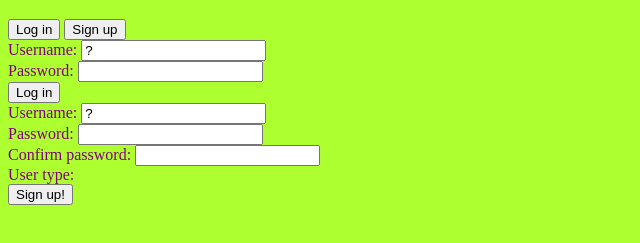
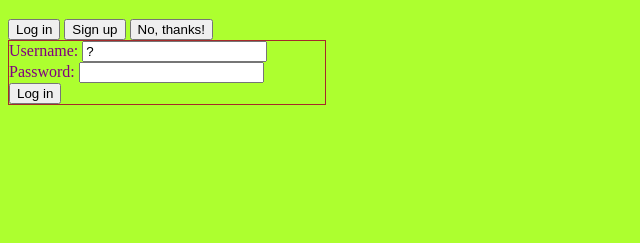
Before and after one commit to tnkhanh/meadow, a plain HTML site: page housee/index.html in a window 1280 px wide. Both pictures are taken after a click on the button "Log in". Shown: the part 61-304 px from the top of the page, without its empty margins (0-640 px from the left). Drawn offline with Linux system fonts and the light colour scheme.

Commit message:
Add login/signup site

```diff
--- /dev/null
+++ b/css/general.css
@@ -0,0 +1,4 @@
+body {
+  background-color: greenyellow;
+  color: purple;
+}
--- a/css/main.css
+++ b/css/main.css
@@ -1,8 +1,3 @@
-body {
-  background-color: greenyellow;
-  color: purple;
-}
-
 #meadow{
     width: 200px;
     height: auto;
--- /dev/null
+++ b/housee/css/main.css
@@ -0,0 +1,7 @@
+.log-form {
+    border-style: solid;
+    border-width: 1px;
+    border-color: brown;
+    display: none;
+    width: 25%;
+}
--- a/housee/index.html
+++ b/housee/index.html
@@ -2,14 +2,16 @@
 <html>
     <head>
         <title> Housee! The housing site! </title>
-        <link rel="stylesheet" type="text/css" href="../css/main.css">
+        <link rel="stylesheet" type="text/css" href="../css/general.css">
+        <link rel="stylesheet" type="text/css" href="css/main.css">
     </head>
     <body>
         <h1> Housee </h1>
-        <button type="button"> Log in </button>
-        <button type="button"> Sign up </button>
+        <button type="button" id="login-btn"> Log in </button>
+        <button type="button" id="signup-btn"> Sign up </button>
+        <button type="button" id="no-btn"> No, thanks! </button>
 
-        <div id="log-in">
+        <div id="log-in" class="log-form">
             <form>
                 Username: <input type="text" name="username" value="?"> <br>
                 Password: <input type="password" name="password"> <br>
@@ -17,7 +19,7 @@
             </form>
         </div>
 
-        <div id="sign-up">
+        <div id="sign-up" class="log-form">
             <form>
                 Username: <input type="text" name="username" value="?"> <br>
                 Password: <input type="password" name="password"> <br>
@@ -26,5 +28,6 @@
                 <button type="button"> Sign up! </button>
             </form>
         </div>
+        <script src="js/main.js"> </script>
     </body>
 <html>
--- /dev/null
+++ b/housee/js/main.js
@@ -0,0 +1,20 @@
+var loginBtn = document.getElementById("login-btn"),
+    signupBtn = document.getElementById("signup-btn"),
+    noBtn = document.getElementById("no-btn"),
+    loginForm = document.getElementById("log-in"),
+    signupForm = document.getElementById("sign-up");
+
+loginBtn.onclick = function() {
+    loginForm.style.display="block";
+    signupForm.style.display="none";
+}
+
+signupBtn.onclick = function() {
+    loginForm.style.display="none";
+    signupForm.style.display="block";
+}
+
+noBtn.onclick = function() {
+    loginForm.style.display="none";
+    signupForm.style.display="none";
+}
```
Also changed, not shown: index.html (+1 -1 lines), tama/index.html (+1 -1 lines).
